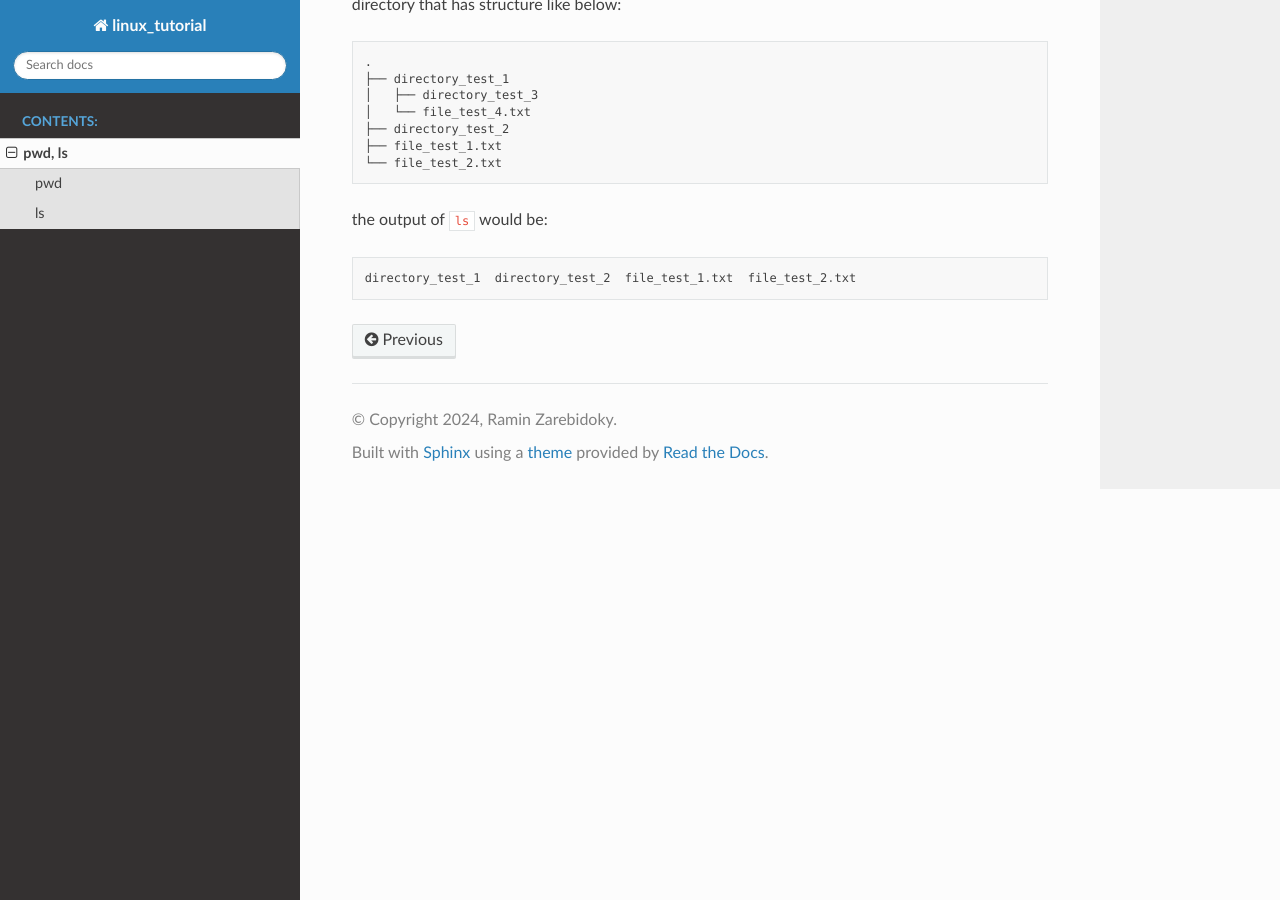
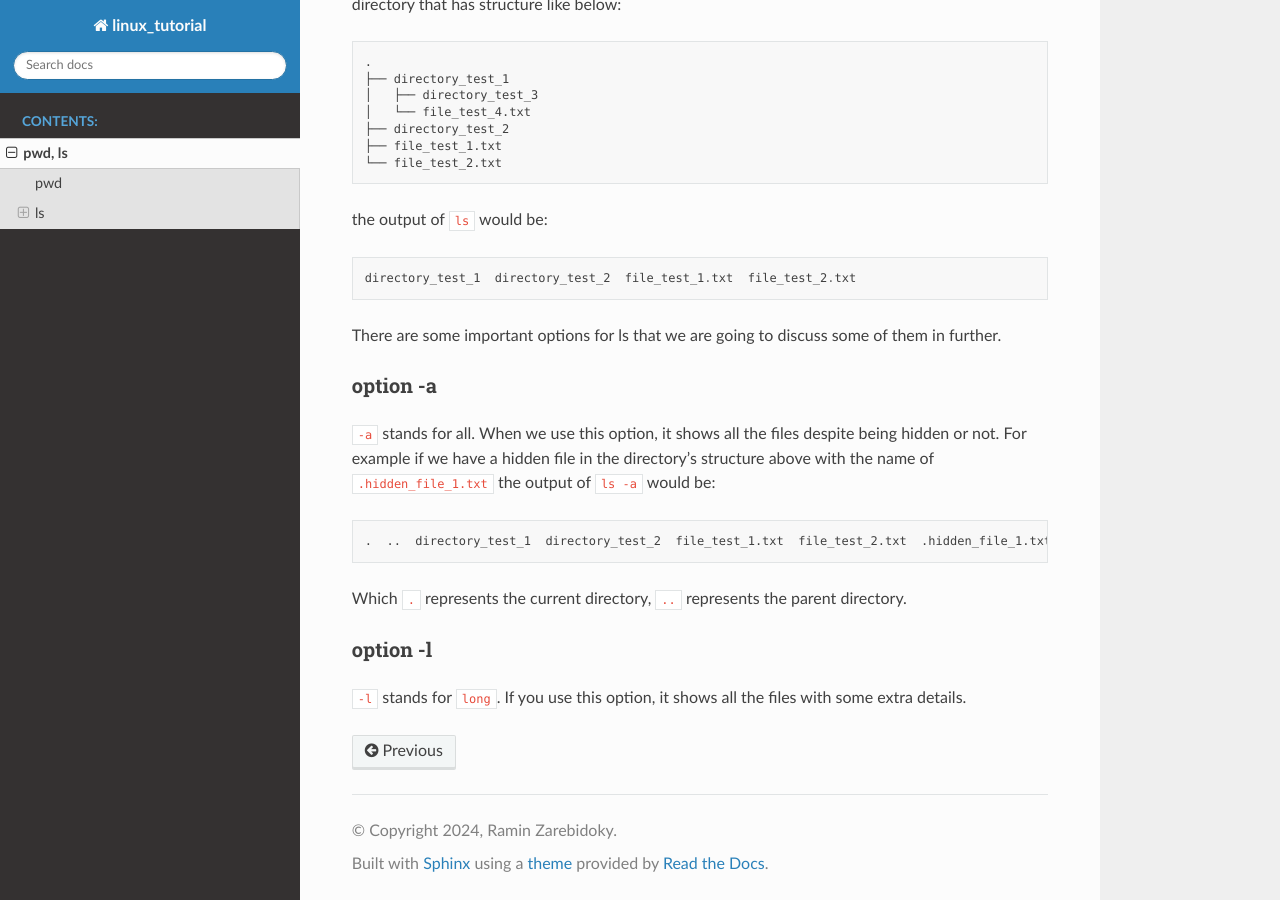
Before and after one commit to LiterallyTheOne/linux_tutorial, a Sphinx documentation site: the page built from docs/source/pwd_ls.rst, in a window 1280 px wide and 900 px high, scrolled down 622 px. Built offline with Sphinx 7.4.7 and the Read the Docs theme 2.0.0, drawn with Linux system fonts in a browser that asks for light colours.

Commit message:
Add some description for option -a and -l

```diff
--- a/docs/source/pwd_ls.rst
+++ b/docs/source/pwd_ls.rst
@@ -48,3 +48,31 @@ the output of ``ls`` would be:
 .. code-block::
 
     directory_test_1  directory_test_2  file_test_1.txt  file_test_2.txt
+
+There are some important options for ls that we are
+going to discuss some of them in further.
+
+option -a
+^^^^^^^^^
+
+``-a`` stands for all.
+When we use this option, it shows all the files
+despite being hidden or not.
+For example if we have a hidden file in the
+directory's structure above with the name of
+``.hidden_file_1.txt`` the output of ``ls -a``
+would be:
+
+.. code-block:: text
+
+    .  ..  directory_test_1  directory_test_2  file_test_1.txt  file_test_2.txt  .hidden_file_1.txt
+
+Which ``.`` represents the current directory, ``..``
+represents the parent directory.
+
+option -l
+^^^^^^^^^
+
+``-l`` stands for ``long``.
+If you use this option, it shows all the files
+with some extra details.
```
